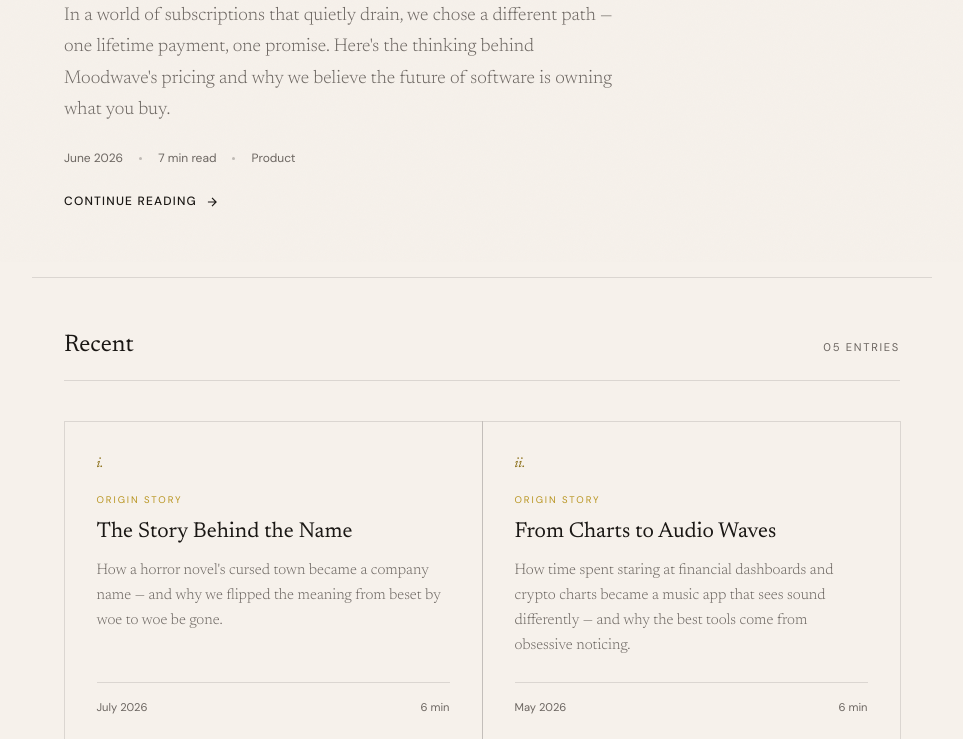
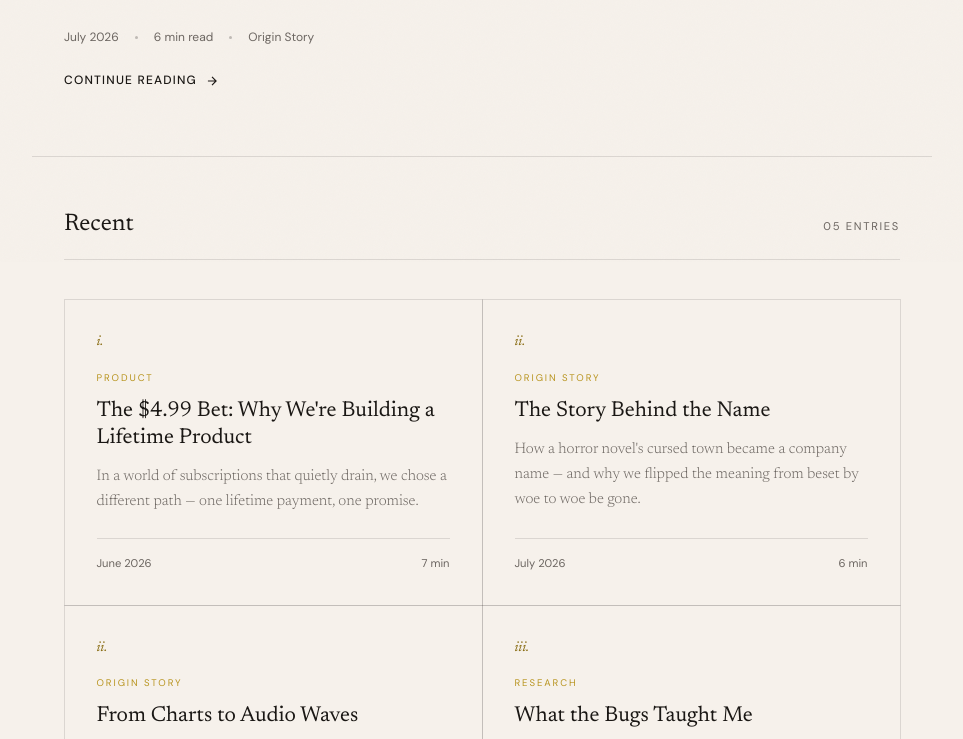
Before and after one commit to BluCrest/pointwoebegone, a plain HTML site: page blog/index.html in a window 1280 px wide. Shown: the part 538-1277 px from the top of the page, without its empty margins (158-1121 px from the left). Drawn offline with Linux system fonts and the light colour scheme.

Commit message:
fix: move name origin story to featured section on blog

```diff
--- a/blog/index.html
+++ b/blog/index.html
@@ -543,18 +543,18 @@
     <!-- FEATURED -->
     <article class="featured fade-in">
         <p class="featured-label">Featured</p>
-        <h2 class="featured-title">The $4.99 Bet: Why We're Building a Lifetime Product</h2>
+        <h2 class="featured-title">The Story Behind the Name</h2>
         <p class="featured-excerpt">
-            In a world of subscriptions that quietly drain, we chose a different path — one lifetime payment, one promise. Here's the thinking behind Moodwave's pricing and why we believe the future of software is owning what you buy.
+            How a horror novel's cursed town became a company name — and why we flipped the meaning from beset by woe to woe be gone.
         </p>
         <div class="featured-meta">
-            <span>June 2026</span>
+            <span>July 2026</span>
             <span class="dot"></span>
-            <span>7 min read</span>
+            <span>6 min read</span>
             <span class="dot"></span>
-            <span>Product</span>
+            <span>Origin Story</span>
         </div>
-        <a href="/blog/posts/lifetime-product" class="featured-link">
+        <a href="/blog/posts/name-origin" class="featured-link">
             Continue reading
             <svg viewBox="0 0 24 24" fill="none" stroke="currentColor" stroke-width="2"><path d="M5 12h14M12 5l7 7-7 7"/></svg>
         </a>
@@ -568,8 +568,21 @@
         </div>
         <div class="article-grid">
 
-            <a href="/blog/posts/name-origin" class="article-card">
+            <a href="/blog/posts/lifetime-product" class="article-card">
                 <span class="card-number">i.</span>
+                <p class="card-category">Product</p>
+                <h3 class="card-title">The $4.99 Bet: Why We're Building a Lifetime Product</h3>
+                <p class="card-excerpt">
+                    In a world of subscriptions that quietly drain, we chose a different path — one lifetime payment, one promise.
+                </p>
+                <div class="card-meta">
+                    <span>June 2026</span>
+                    <span>7 min</span>
+                </div>
+            </a>
+
+            <a href="/blog/posts/moodwave-story" class="article-card">
+                <span class="card-number">ii.</span>
                 <p class="card-category">Origin Story</p>
                 <h3 class="card-title">The Story Behind the Name</h3>
                 <p class="card-excerpt">
```
